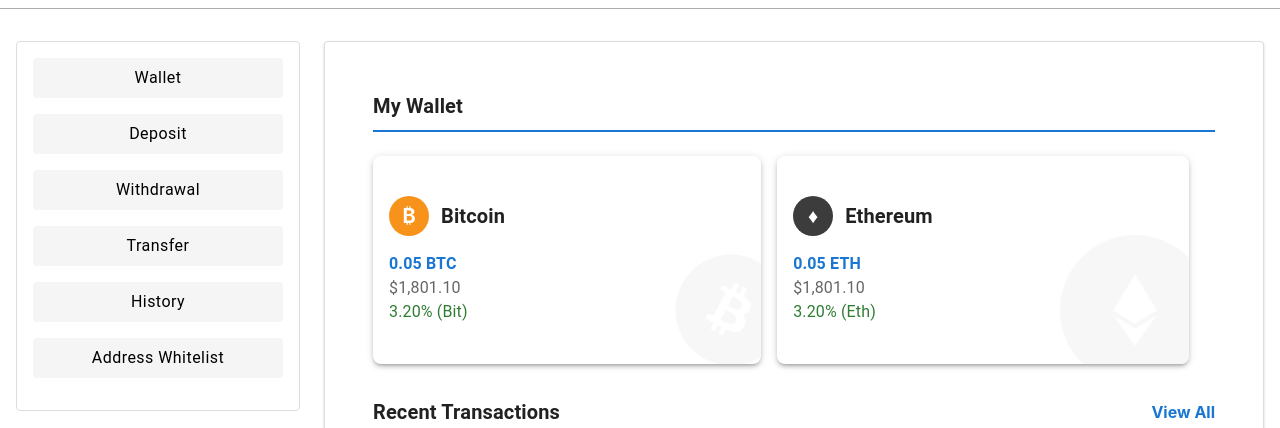
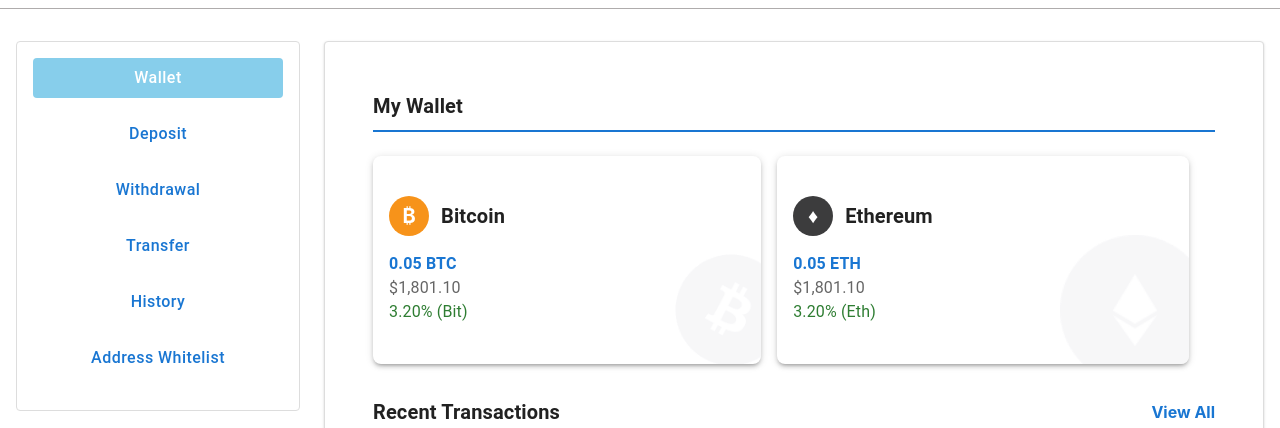
Before and after one commit to sanjay-brubyte/BUSBAY, a React (Create React App) app: page /wallet in a window 1280 px wide. Shown: the part 171-599 px from the top of the page. Built offline with nearby package versions, Linux system fonts and the light colour scheme.

Commit message:
create wallet layout page update

```diff
--- a/src/components/wallet/AddressWhitelist.js
+++ b/src/components/wallet/AddressWhitelist.js
@@ -1,6 +1,3 @@
-
-
-
 import React, { useMemo, useState } from "react";
 import {
   Box,
@@ -45,7 +42,7 @@
 
 export default function AddressWhitelist() {
   const [search, setSearch] = useState("");
-  const [status, setStatus] = useState("");
+  const [status, setStatus] = useState("Active");
   const [page, setPage] = useState(1);
   const rowsPerPage = 5;
 
@@ -107,7 +104,8 @@
         <Button
           variant="contained"
           sx={{ textTransform: "none", px: 3, backgroundColor: "#1976d2" }}
-          onClick={() => navigate('/wallet/addwallet')}        >
+          onClick={() => navigate('/wallet/addwallet')}
+        >
           Add
         </Button>
       </Box>
--- a/src/components/wallet/WalletLayout.js
+++ b/src/components/wallet/WalletLayout.js
@@ -11,7 +11,6 @@
     { label: "Transfer", path: "transfer" },
     { label: "History", path: "history" },
     { label: "Address Whitelist", path: "address-whitelist" },
-
   ];
 
   return (
@@ -32,21 +31,22 @@
             key={item.path}
             component={NavLink}
             to={item.path}
+            end={item.path === ""}
             fullWidth
             sx={{
               mb: 2,
-              backgroundColor: (navData) =>
-                navData.isActive ? "#0066ff" : "#f5f5f5",
-              color: (navData) => (navData.isActive ? "#fff" : "#000"),
-              boxShadow: "none",
-              "&:hover": {
-                backgroundColor: (navData) =>
-                  navData.isActive ? "#0052cc" : "#eaeaea",
-                boxShadow: "none",
-              },
-              fontWeight: (navData) => (navData.isActive ? "500" : "400"),
               textTransform: "none",
               fontSize: "16px",
+              fontWeight: 500,
+              boxShadow: "none",
+              "&.active": {
+                backgroundColor: "skyblue",
+                color: "#fff",
+              },
+              "&:hover": {
+                backgroundColor: "skyblue",
+                color: "#fff",
+              },
             }}
           >
             {item.label}
```
